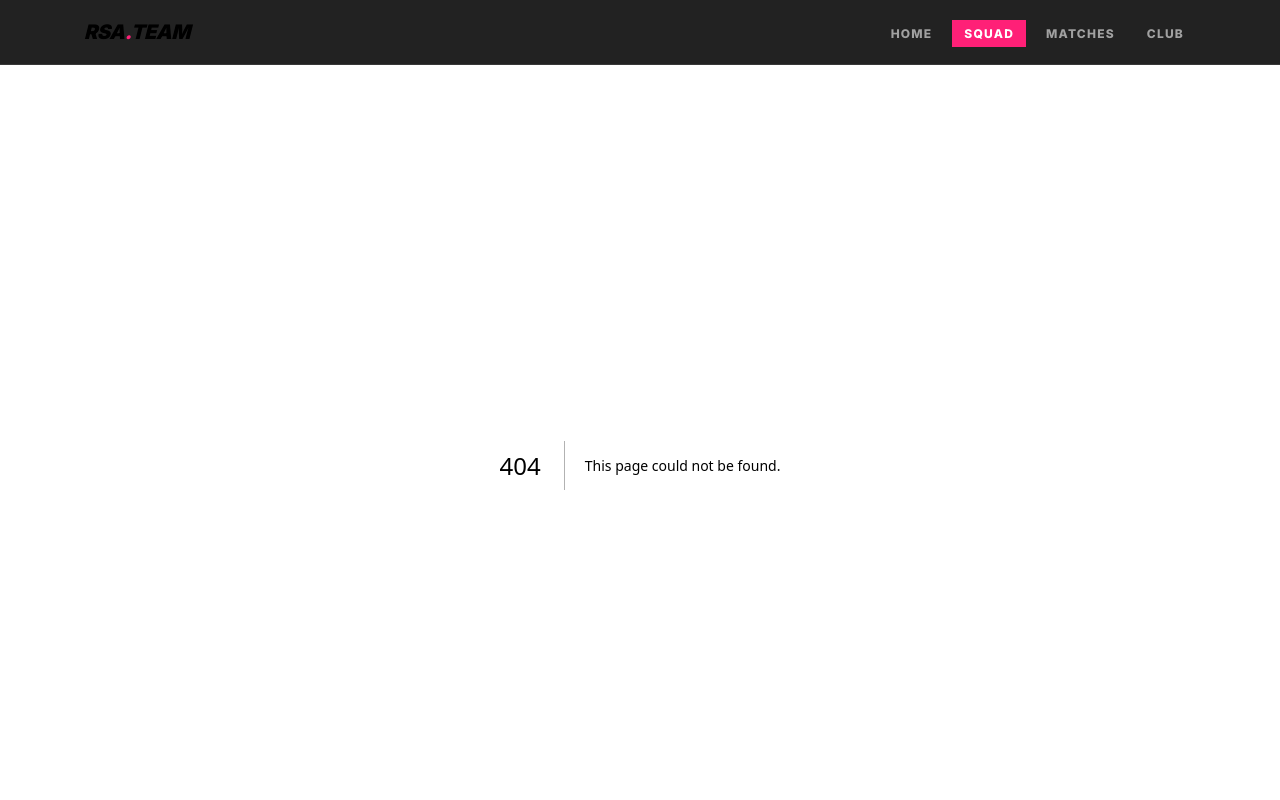
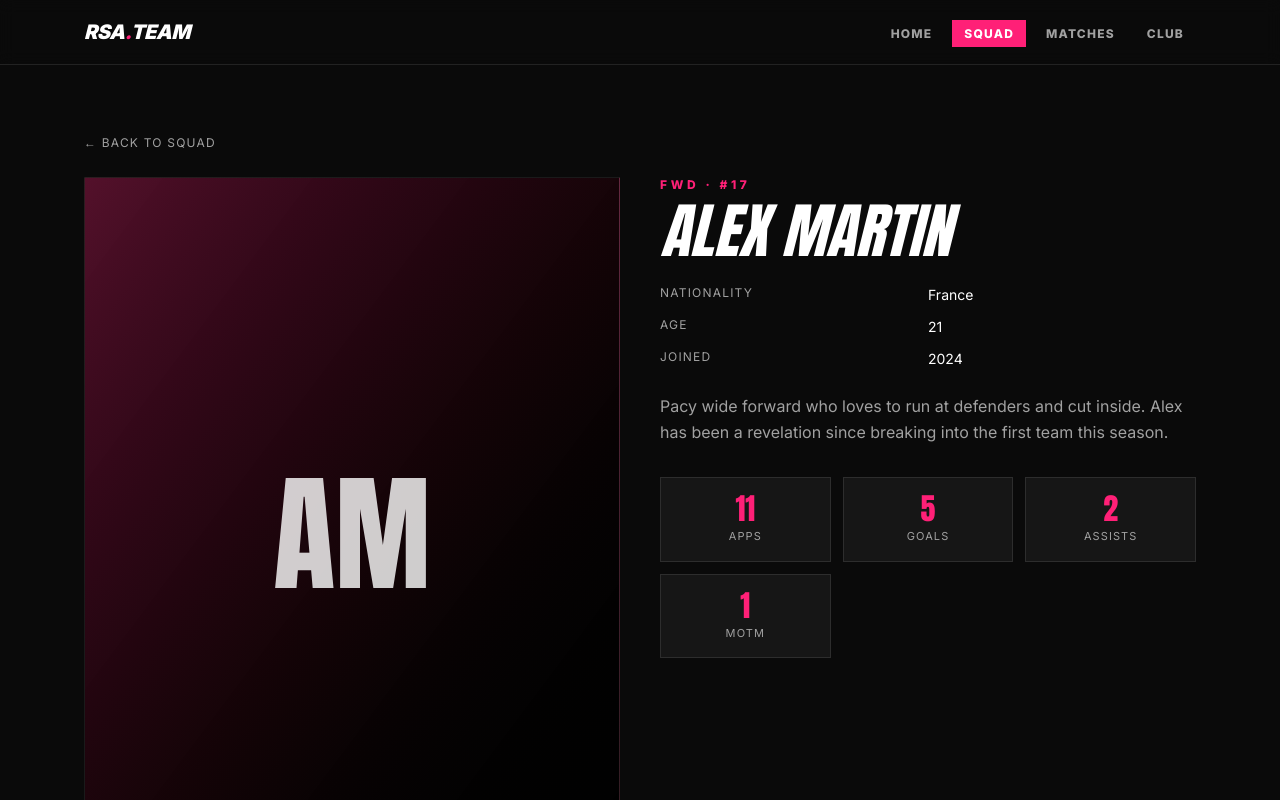
Before and after one commit to hihelloluigi/rsa-team, a Next.js app: page /squad/alex-martin in a window 1280 px wide. Before the commit this address had no page. Shown: the top 800 px of the page. Built offline with nearby package versions, Linux system fonts and the light colour scheme.

Commit message:
feat: build static player detail pages

```diff
--- /dev/null
+++ b/src/app/squad/[slug]/page.tsx
@@ -0,0 +1,66 @@
+import { notFound } from "next/navigation";
+import Link from "next/link";
+import StatBadge from "@/components/StatBadge";
+import Reveal from "@/components/Reveal";
+import { getPlayers, getPlayerBySlug } from "@/lib/data";
+
+export function generateStaticParams() {
+  return getPlayers().map((p) => ({ slug: p.slug }));
+}
+
+export async function generateMetadata({ params }: { params: Promise<{ slug: string }> }) {
+  const { slug } = await params;
+  const player = getPlayerBySlug(slug);
+  return { title: player ? `${player.name} — RSA TEAM` : "Player — RSA TEAM" };
+}
+
+function initials(name: string) {
+  return name.split(" ").map((w) => w[0]).slice(0, 2).join("").toUpperCase();
+}
+
+export default async function PlayerPage({ params }: { params: Promise<{ slug: string }> }) {
+  const { slug } = await params;
+  const player = getPlayerBySlug(slug);
+  if (!player) notFound();
+
+  return (
+    <main className="mx-auto max-w-6xl px-5 py-16">
+      <Link href="/squad" className="text-xs uppercase tracking-widest text-muted hover:text-accent">← Back to squad</Link>
+      <div className="mt-6 grid gap-10 lg:grid-cols-2">
+        <Reveal>
+          <div className="aspect-[3/4] relative flex items-center justify-center bg-gradient-to-br from-accent/30 to-black border border-white/10">
+            {player.photo ? (
+              // eslint-disable-next-line @next/next/no-img-element
+              <img src={player.photo} alt={player.name} className="absolute inset-0 w-full h-full object-cover" />
+            ) : (
+              <span className="font-display text-9xl text-white/80">{initials(player.name)}</span>
+            )}
+            <span className="absolute bottom-4 left-4 font-display text-7xl text-accent">{player.number}</span>
+          </div>
+        </Reveal>
+
+        <Reveal delay={0.1}>
+          <div>
+            <p className="text-xs font-extrabold uppercase tracking-[0.3em] text-accent">{player.position} · #{player.number}</p>
+            <h1 className="font-display italic uppercase text-6xl leading-none mt-2">{player.name}</h1>
+            <dl className="mt-6 grid grid-cols-2 gap-y-3 text-sm">
+              <dt className="text-muted uppercase tracking-widest text-xs">Nationality</dt><dd>{player.nationality}</dd>
+              <dt className="text-muted uppercase tracking-widest text-xs">Age</dt><dd>{player.age}</dd>
+              <dt className="text-muted uppercase tracking-widest text-xs">Joined</dt><dd>{player.joined}</dd>
+            </dl>
+            <p className="mt-6 text-muted leading-relaxed">{player.bio}</p>
+
+            <div className="mt-8 grid grid-cols-3 gap-3">
+              <StatBadge label="Apps" value={player.stats.appearances} />
+              <StatBadge label="Goals" value={player.stats.goals} />
+              <StatBadge label="Assists" value={player.stats.assists} />
+              {player.position === "GK"
+                ? <StatBadge label="Clean Sheets" value={player.stats.cleanSheets} />
+                : <StatBadge label="MOTM" value={player.stats.motm} />}
+            </div>
+          </div>
+        </Reveal>
+      </div>
+    </main>
+  );
+}
```
